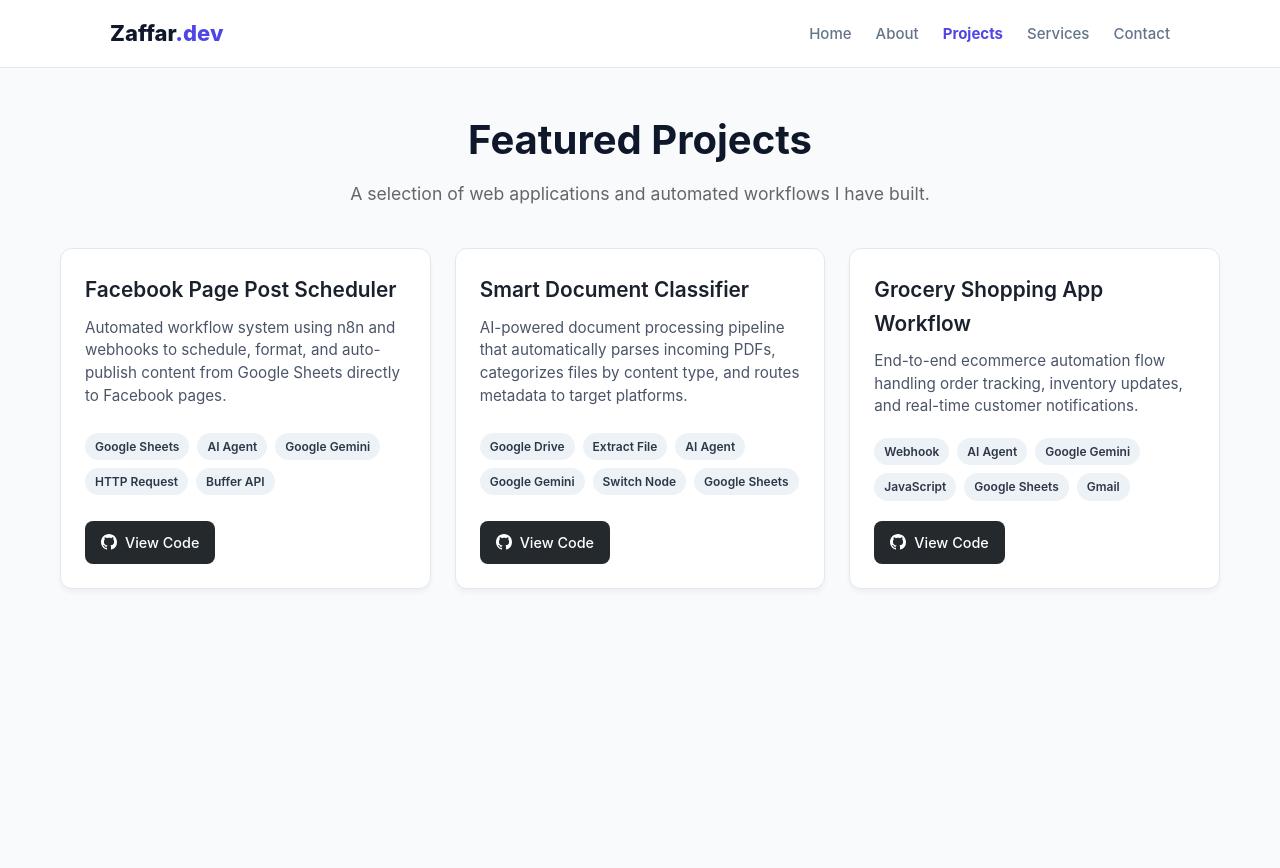
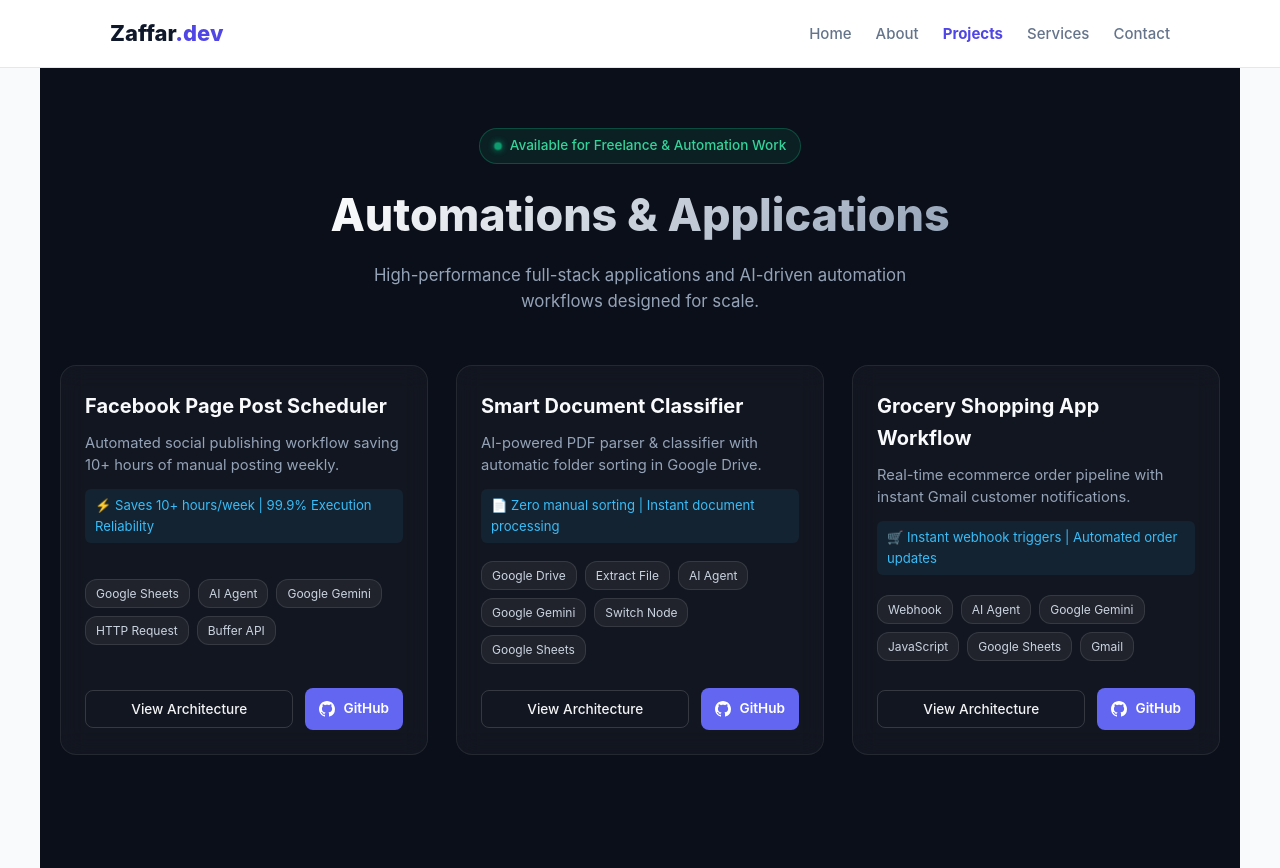
Before and after one commit to zaffarmalik/zaffar-portfolio, a React (Vite) app: page /projects in a window 1280 px wide. Before the commit the page ends 800 px from the top, so only its background shows below. Built offline with nearby package versions, Linux system fonts and the light colour scheme.

Commit message:
change in projects

```diff
--- a/src/pages/Projects.css
+++ b/src/pages/Projects.css
@@ -1,74 +1,157 @@
+/* Container & Dark Base */
 .projects-container {
   max-width: 1200px;
   margin: 0 auto;
-  padding: 40px 20px;
+  padding: 60px 20px;
+  background-color: #0b0f19;
+  color: #f3f4f6;
+  min-height: 100vh;
+  font-family: 'Inter', system-ui, -apple-system, sans-serif;
 }
 
+.header-section {
+  display: flex;
+  flex-direction: column;
+  align-items: center;
+  text-align: center;
+  margin-bottom: 50px;
+}
+
+/* Dynamic Live Badge */
+.status-badge {
+  display: inline-flex;
+  align-items: center;
+  gap: 8px;
+  background: rgba(16, 185, 129, 0.1);
+  border: 1px solid rgba(16, 185, 129, 0.3);
+  color: #34d399;
+  padding: 6px 14px;
+  border-radius: 20px;
+  font-size: 0.85rem;
+  font-weight: 500;
+  margin-bottom: 16px;
+}
+
+.pulsing-dot {
+  width: 8px;
+  height: 8px;
+  background-color: #10b981;
+  border-radius: 50%;
+  box-shadow: 0 0 8px #10b981;
+  animation: pulse 1.8s infinite;
+}
+
+@keyframes pulse {
+  0% { transform: scale(0.95); opacity: 0.8; }
+  50% { transform: scale(1.2); opacity: 1; }
+  100% { transform: scale(0.95); opacity: 0.8; }
+}
+
+/* Typography */
 .projects-heading {
-  font-size: 2.5rem;
-  font-weight: 700;
-  text-align: center;
-  margin-bottom: 8px;
+  font-size: 2.8rem;
+  font-weight: 800;
+  background: linear-gradient(135deg, #ffffff 0%, #94a3b8 100%);
+  -webkit-background-clip: text;
+  -webkit-text-fill-color: transparent;
+  margin-bottom: 10px;
 }
 
 .projects-subtext {
-  text-align: center;
-  color: #666;
-  margin-bottom: 40px;
-  font-size: 1.1rem;
+  color: #94a3b8;
+  max-width: 600px;
+  font-size: 1.05rem;
+  line-height: 1.6;
 }
 
+/* Projects Grid & Glass Cards */
 .projects-grid {
   display: grid;
   grid-template-columns: repeat(auto-fit, minmax(320px, 1fr));
-  gap: 24px;
+  gap: 28px;
 }
 
 .project-card {
-  border: 1px solid #e2e8f0;
-  border-radius: 12px;
+  background: rgba(255, 255, 255, 0.03);
+  border: 1px solid rgba(255, 255, 255, 0.08);
+  backdrop-filter: blur(12px);
+  border-radius: 16px;
   padding: 24px;
-  background-color: #ffffff;
   display: flex;
   flex-direction: column;
   justify-content: space-between;
-  box-shadow: 0 4px 6px -1px rgba(0, 0, 0, 0.05);
-  transition: transform 0.2s ease, box-shadow 0.2s ease;
+  transition: all 0.3s cubic-bezier(0.4, 0, 0.2, 1);
 }
 
 .project-card:hover {
-  transform: translateY(-4px);
-  box-shadow: 0 10px 15px -3px rgba(0, 0, 0, 0.1);
+  transform: translateY(-6px);
+  border-color: rgba(99, 102, 241, 0.4);
+  box-shadow: 0 12px 30px -10px rgba(99, 102, 241, 0.15);
 }
 
 .project-title {
-  font-size: 1.3rem;
-  font-weight: 600;
+  font-size: 1.25rem;
+  font-weight: 700;
+  color: #f8fafc;
   margin-bottom: 10px;
-  color: #1a202c;
 }
 
 .project-desc {
-  font-size: 0.95rem;
-  color: #4a5568;
+  font-size: 0.92rem;
+  color: #94a3b8;
   line-height: 1.5;
-  margin-bottom: 20px;
+  margin-bottom: 12px;
 }
 
+.project-metric {
+  font-size: 0.82rem;
+  color: #38bdf8;
+  background: rgba(56, 189, 248, 0.08);
+  padding: 6px 10px;
+  border-radius: 6px;
+  display: inline-block;
+  margin-bottom: 18px;
+}
+
+/* Badges */
 .project-tags {
   display: flex;
   flex-wrap: wrap;
   gap: 8px;
-  margin-bottom: 20px;
+  margin-bottom: 24px;
 }
 
 .tag-badge {
-  background-color: #edf2f7;
-  color: #2d3748;
+  background: rgba(255, 255, 255, 0.06);
+  border: 1px solid rgba(255, 255, 255, 0.1);
+  color: #cbd5e1;
   font-size: 0.75rem;
-  font-weight: 600;
   padding: 4px 10px;
-  border-radius: 16px;
+  border-radius: 12px;
+}
+
+/* Action Buttons */
+.card-actions {
+  display: flex;
+  gap: 12px;
+  align-items: center;
+}
+
+.details-btn {
+  flex: 1;
+  background: transparent;
+  border: 1px solid rgba(255, 255, 255, 0.15);
+  color: #f3f4f6;
+  padding: 10px;
+  border-radius: 8px;
+  font-size: 0.85rem;
+  font-weight: 500;
+  cursor: pointer;
+  transition: background 0.2s;
+}
+
+.details-btn:hover {
+  background: rgba(255, 255, 255, 0.1);
 }
 
 .github-btn {
@@ -76,21 +159,78 @@
   align-items: center;
   justify-content: center;
   gap: 8px;
-  padding: 10px 16px;
-  background-color: #24292e;
+  padding: 10px 14px;
+  background: #6366f1;
   color: #ffffff;
   text-decoration: none;
   border-radius: 8px;
-  font-size: 0.9rem;
-  font-weight: 500;
-  transition: background-color 0.2s ease;
-  width: fit-content;
+  font-size: 0.85rem;
+  font-weight: 600;
+  transition: background 0.2s;
 }
 
 .github-btn:hover {
-  background-color: #000000;
+  background: #4f46e5;
 }
 
-.github-icon {
-  display: inline-block;
+/* Modal Styling */
+.modal-overlay {
+  position: fixed;
+  top: 0;
+  left: 0;
+  right: 0;
+  bottom: 0;
+  background: rgba(0, 0, 0, 0.75);
+  backdrop-filter: blur(8px);
+  display: flex;
+  align-items: center;
+  justify-content: center;
+  z-index: 1000;
+  padding: 20px;
 }
+
+.modal-card {
+  background: #111827;
+  border: 1px solid rgba(255, 255, 255, 0.15);
+  border-radius: 16px;
+  padding: 32px;
+  max-width: 520px;
+  width: 100%;
+  position: relative;
+  box-shadow: 0 20px 25px -5px rgba(0, 0, 0, 0.5);
+}
+
+.close-btn {
+  position: absolute;
+  top: 16px;
+  right: 16px;
+  background: transparent;
+  border: none;
+  color: #94a3b8;
+  font-size: 1.2rem;
+  cursor: pointer;
+}
+
+.modal-title {
+  font-size: 1.5rem;
+  margin-bottom: 12px;
+  color: #f9fafb;
+}
+
+.modal-desc {
+  color: #9ca3af;
+  line-height: 1.6;
+  font-size: 0.95rem;
+  margin-bottom: 24px;
+}
+
+.modal-section h4 {
+  font-size: 0.9rem;
+  color: #e5e7eb;
+  margin-bottom: 10px;
+}
+
+.full-width {
+  width: 100%;
+  margin-top: 20px;
+}
--- a/src/pages/Projects.jsx
+++ b/src/pages/Projects.jsx
@@ -1,23 +1,35 @@
-import React from 'react';
+import React, { useState } from 'react';
 import './Projects.css';
 
 export default function Projects() {
+  const [selectedProject, setSelectedProject] = useState(null);
+
   const projects = [
     {
+      id: 1,
       title: "Facebook Page Post Scheduler",
-      description: "Automated workflow system using n8n and webhooks to schedule, format, and auto-publish content from Google Sheets directly to Facebook pages.",
+      shortDesc: "Automated social publishing workflow saving 10+ hours of manual posting weekly.",
+      fullDesc: "An end-to-end automation workflow built in n8n. It periodically checks a Google Sheet for scheduled content, uses Google Gemini AI to optimize the captions/hashtags, and dispatches posts directly via Meta Graph API & Buffer.",
+      metrics: "⚡ Saves 10+ hours/week | 99.9% Execution Reliability",
       tags: ["Google Sheets", "AI Agent", "Google Gemini", "HTTP Request", "Buffer API"],
       github: "https://github.com/zaffarmalik/n8n-automation-workflows/tree/main/01-FBPage-Post-Scheduler"
     },
     {
+      id: 2,
       title: "Smart Document Classifier",
       description: "AI-powered document processing pipeline that automatically parses incoming PDFs, categorizes files by content type, and routes metadata to target platforms.",
+      shortDesc: "AI-powered PDF parser & classifier with automatic folder sorting in Google Drive.",
+      fullDesc: "This workflow automatically triggers whenever a document is added to Google Drive. It extracts unstructured text, feeds it into Gemini AI to identify whether it's an invoice, contract, or receipt, moves the file to its specific folder, and appends extracted metadata into Google Sheets.",
+      metrics: "📄 Zero manual sorting | Instant document processing",
       tags: ["Google Drive", "Extract File", "AI Agent", "Google Gemini", "Switch Node", "Google Sheets"],
       github: "https://github.com/zaffarmalik/n8n-automation-workflows/tree/main/02-Smart-Document-Classifier"
     },
     {
+      id: 3,
       title: "Grocery Shopping App Workflow",
-      description: "End-to-end ecommerce automation flow handling order tracking, inventory updates, and real-time customer notifications.",
+      shortDesc: "Real-time ecommerce order pipeline with instant Gmail customer notifications.",
+      fullDesc: "Handles full backend checkout flows triggered by frontend webhooks. Runs custom JavaScript validations, updates inventory logs in Google Sheets, generates AI confirmation summaries, and dispatches automated emails to customers via Gmail.",
+      metrics: "🛒 Instant webhook triggers | Automated order updates",
       tags: ["Webhook", "AI Agent", "Google Gemini", "JavaScript", "Google Sheets", "Gmail"],
       github: "https://github.com/zaffarmalik/n8n-automation-workflows/tree/main/03-Groccery-App"
     }
@@ -25,15 +37,26 @@
 
   return (
     <div className="projects-container">
-      <h1 className="projects-heading">Featured Projects</h1>
-      <p className="projects-subtext">A selection of web applications and automated workflows I have built.</p>
+      {/* Top Banner / Hero Info */}
+      <div className="header-section">
+        <div className="status-badge">
+          <span className="pulsing-dot"></span> Available for Freelance & Automation Work
+        </div>
+        <h1 className="projects-heading">Automations & Applications</h1>
+        <p className="projects-subtext">
+          High-performance full-stack applications and AI-driven automation workflows designed for scale.
+        </p>
+      </div>
 
+      {/* Projects Grid */}
       <div className="projects-grid">
-        {projects.map((project, index) => (
-          <div key={index} className="project-card">
+        {projects.map((project) => (
+          <div key={project.id} className="project-card">
             <div className="project-content">
               <h3 className="project-title">{project.title}</h3>
-              <p className="project-desc">{project.description}</p>
+              <p className="project-desc">{project.shortDesc}</p>
+
+              <div className="project-metric">{project.metrics}</div>
             </div>
 
             <div className="project-tags">
@@ -42,8 +65,11 @@
               ))}
             </div>
 
-            {/* GitHub Link Button */}
-            {project.github && (
+            <div className="card-actions">
+              <button className="details-btn" onClick={() => setSelectedProject(project)}>
+                View Architecture
+              </button>
+
               <a
                 href={project.github}
                 target="_blank"
@@ -53,12 +79,38 @@
                 <svg className="github-icon" viewBox="0 0 24 24" width="16" height="16" fill="currentColor">
                   <path d="M12 0C5.37 0 0 5.37 0 12c0 5.31 3.435 9.795 8.205 11.385.6.105.825-.255.825-.57 0-.285-.015-1.23-.015-2.235-3.015.555-3.795-.735-4.035-1.41-.135-.345-.72-1.41-1.23-1.695-.42-.225-1.02-.78-.015-.795.945-.015 1.62.87 1.845 1.23 1.08 1.815 2.805 1.305 3.495.99.105-.78.42-1.305.765-1.605-2.67-.3-5.46-1.335-5.46-5.925 0-1.305.465-2.385 1.23-3.225-.12-.3-.54-1.53.12-3.18 0 0 1.005-.315 3.3 1.23.96-.27 1.98-.405 3-.405s2.04.135 3 .405c2.295-1.56 3.3-1.23 3.3-1.23.66 1.65.24 2.88.12 3.18.765.84 1.23 1.905 1.23 3.225 0 4.605-2.805 5.625-5.475 5.925.435.375.81 1.095.81 2.22 0 1.605-.015 2.895-.015 3.3 0 .315.225.69.825.57A12.02 12.02 0 0024 12c0-6.63-5.37-12-12-12z"/>
                 </svg>
-                View Code
+                GitHub
               </a>
-            )}
+            </div>
           </div>
         ))}
       </div>
+
+      {/* Interactive Architecture Modal */}
+      {selectedProject && (
+        <div className="modal-overlay" onClick={() => setSelectedProject(null)}>
+          <div className="modal-card" onClick={(e) => e.stopPropagation()}>
+            <button className="close-btn" onClick={() => setSelectedProject(null)}>✕</button>
+            <h2 className="modal-title">{selectedProject.title}</h2>
+            <p className="modal-desc">{selectedProject.fullDesc}</p>
+
+            <div className="modal-section">
+              <h4>Nodes & Technologies Included</h4>
+              <div className="project-tags">
+                {selectedProject.tags.map((tag, i) => (
+                  <span key={i} className="tag-badge modal-badge">{tag}</span>
+                ))}
+              </div>
+            </div>
+
+            <div className="modal-actions">
+              <a href={selectedProject.github} target="_blank" rel="noopener noreferrer" className="github-btn full-width">
+                Open Repository on GitHub
+              </a>
+            </div>
+          </div>
+        </div>
+      )}
     </div>
   );
 }
```
